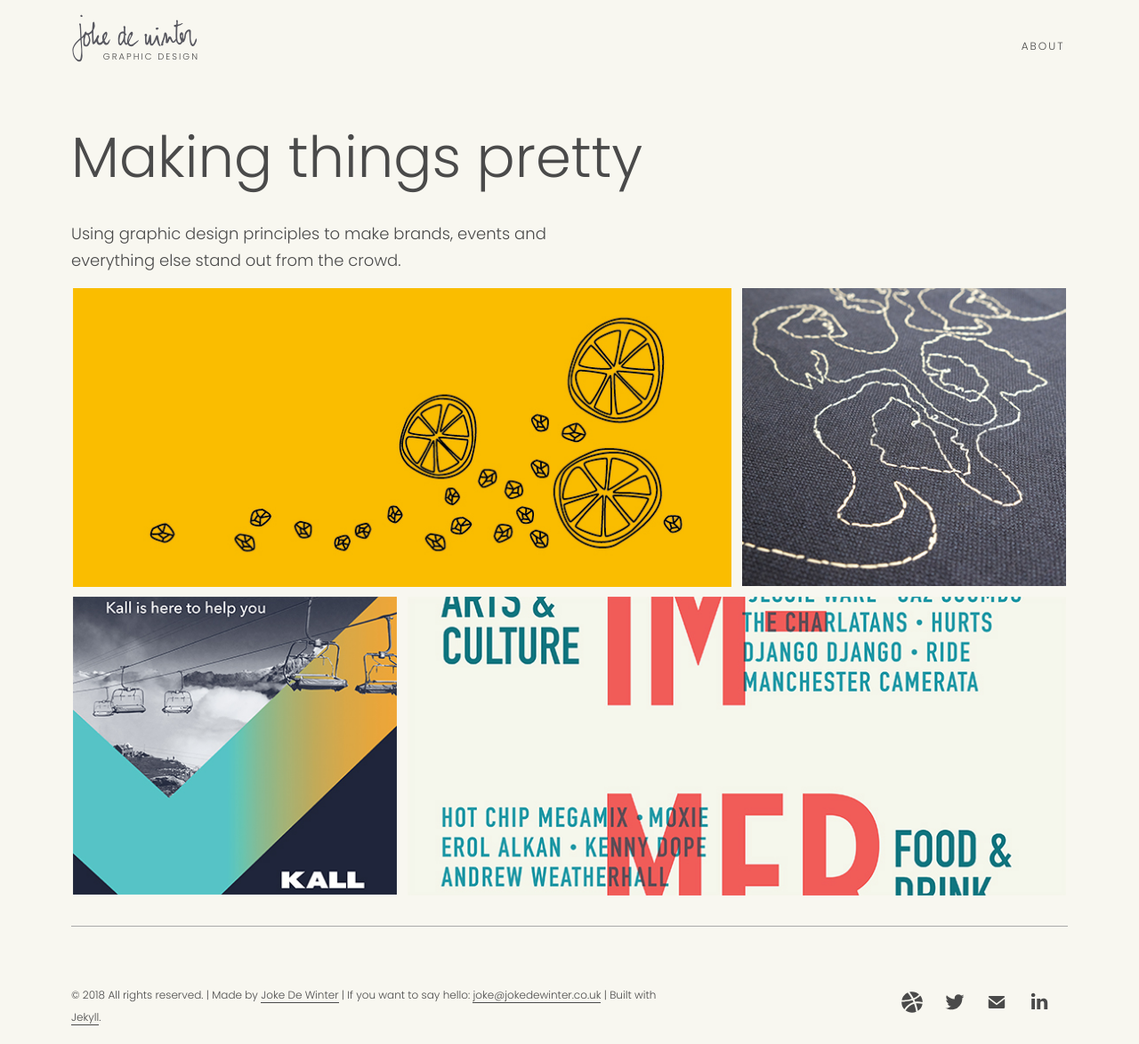
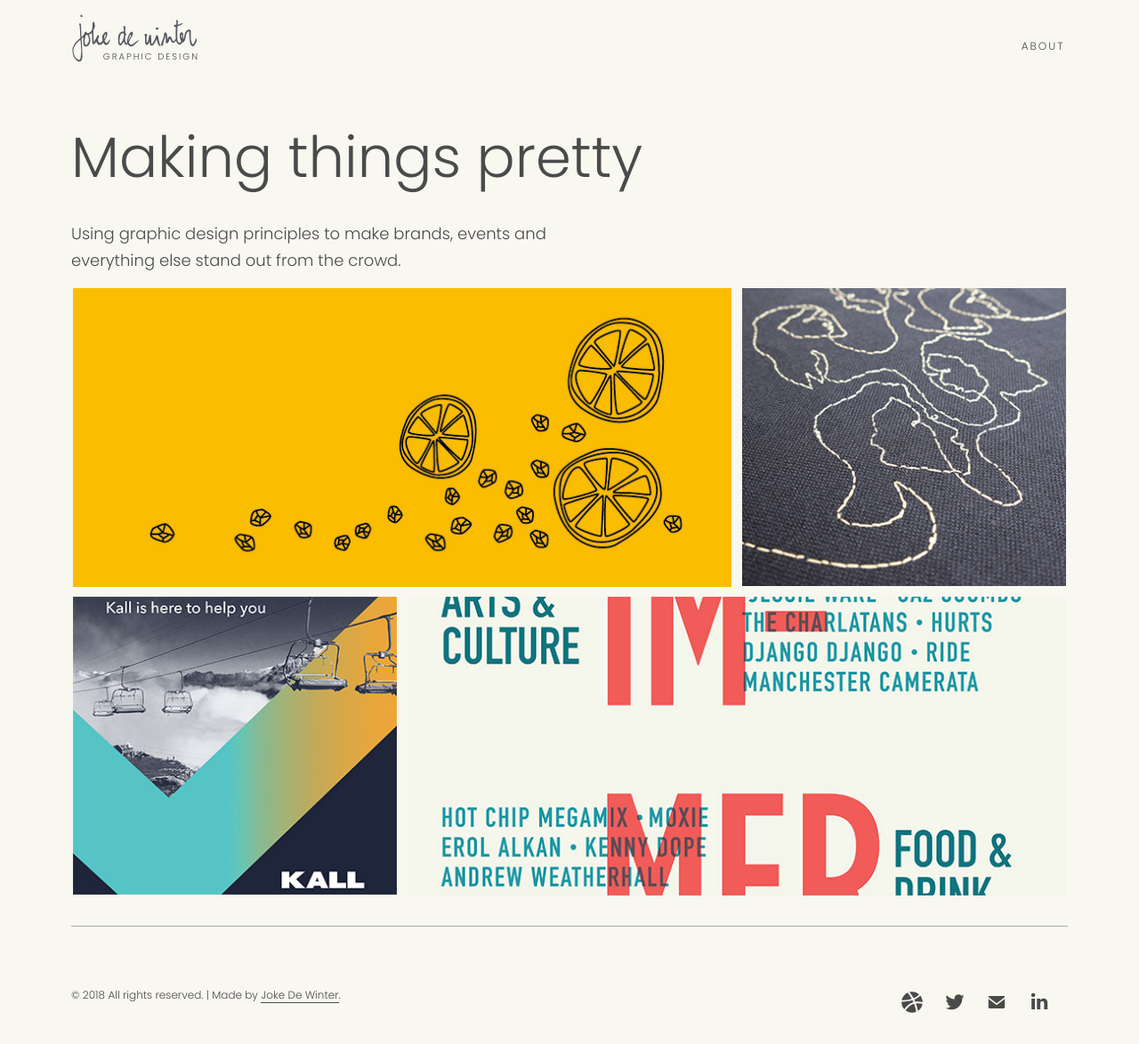
Before and after one commit to jokedewinter/graphic-design, a Jekyll site: the page built from index.md, in a window 1280 px wide. Shown: the whole page at 89% size. Built offline with Jekyll 4.4.1, drawn with Linux system fonts in a browser that asks for light colours.

Commit message:
Removing Jekyll link from footer.

```diff
--- a/_includes/footer.html
+++ b/_includes/footer.html
@@ -2,7 +2,7 @@
 
 <footer id="colophon" class="site__footer" role="contentinfo">
 
-	<p class="smallprint">&copy; 2018 All rights reserved. | Made by <a href="http://www.jokedewinter.co.uk" rel="external">Joke De Winter</a> | If you want to say hello: <a href="mailto:joke@jokedewinter.co.uk">joke@jokedewinter.co.uk</a> | Built with <a href="https://jekyllrb.com" rel="external">Jekyll</a>.</p>
+	<p class="smallprint">&copy; 2018 All rights reserved. | Made by <a href="http://www.jokedewinter.co.uk" rel="external">Joke De Winter</a>.</p>
 
 	<ul class="colophon__social">
 		<li>
```
